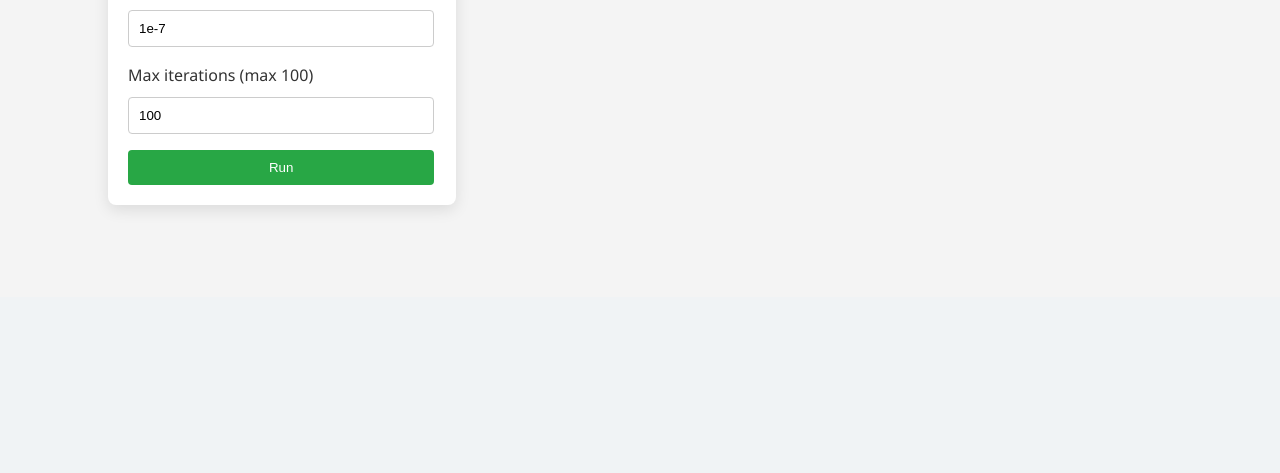
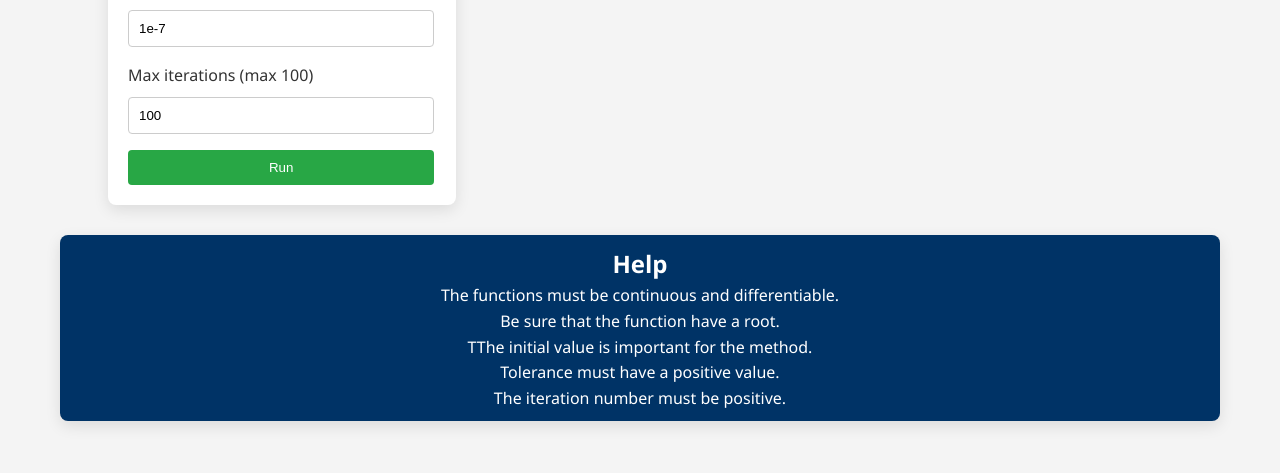
Before and after one commit to migueflorez10/Analitix-Solver, a Django app: page /fixed_point/ in a window 1280 px wide. Shown: the part 503-976 px from the top of the page. Before the commit the page ends 714 px from the top, so only its background shows below. Run offline with Django 5.2, Linux system fonts and the light colour scheme.

Commit message:
corrections-Help

```diff
--- a/analitix_solver/logica/templates/oneVariable/bisection.html
+++ b/analitix_solver/logica/templates/oneVariable/bisection.html
@@ -88,7 +88,11 @@
         <!-- Help section -->
         <section class="help-section">
             <h2>Help</h2>
-            <p>The function must be continuous and differentiable, ...</p>
+            <p>The function must be continuous and differentiable, in addition the specific function evaluated at the interval ends must have a different sign.</p>
+            <p>The value of A must be minor than b.</p>
+            <p>Tolerance must have a positive value.</p>
+            <p>Both values, a and b must exist in the function.</p>
+            <p>The iteration number must be positive.</p>
             <!-- Additional help information here -->
         </section>
     </main>
--- a/analitix_solver/logica/templates/oneVariable/false_position.html
+++ b/analitix_solver/logica/templates/oneVariable/false_position.html
@@ -92,7 +92,11 @@
         <!-- Help section -->
         <section class="help-section">
             <h2>Help</h2>
-            <p>The function must be continuous and differentiable, ...</p>
+            <p>The function must be continuous and differentiable, in addition the specific function evaluated at the interval ends must have a different sign.</p>
+            <p>Be sure that the function have a root.</p>
+            <p>Tolerance must have a positive value.</p>
+            <p>Both values, a and b must exist in the function.</p>
+            <p>The iteration number must be positive.</p>
             <!-- Additional help information here -->
         </section>
     </main>
--- a/analitix_solver/logica/templates/oneVariable/fixed_point.html
+++ b/analitix_solver/logica/templates/oneVariable/fixed_point.html
@@ -86,6 +86,16 @@
             </div>
             </div>
         </section>
+        <!-- Help section -->
+        <section class="help-section">
+            <h2>Help</h2>
+            <p>The functions must be continuous and differentiable.</p>
+            <p>Be sure that the function have a root.</p>
+            <p>TThe initial value is important for the method.</p>
+            <p>Tolerance must have a positive value.</p>
+            <p>The iteration number must be positive.</p>
+            <!-- Additional help information here -->
+        </section>
     </main>
 
     <!-- Your existing footer here -->
--- a/analitix_solver/logica/templates/oneVariable/multiple_roots.html
+++ b/analitix_solver/logica/templates/oneVariable/multiple_roots.html
@@ -96,7 +96,11 @@
         <!-- Help section -->
         <section class="help-section">
             <h2>Help</h2>
-            <p>The function must be continuous and differentiable, ...</p>
+            <p>The convergence decreases or stops if there is any division by zero.</p>
+            <p>Be sure the derivatives of the function are correct.</p>
+            <p>The function must be continuous and differentiable.</p>
+            <p>Tolerance must have a positive value.</p>
+            <p>The iteration number must be positive.</p>
             <!-- Additional help information here -->
         </section>
     </main>
--- a/analitix_solver/logica/templates/oneVariable/newton.html
+++ b/analitix_solver/logica/templates/oneVariable/newton.html
@@ -91,7 +91,11 @@
         <!-- Help section -->
         <section class="help-section">
             <h2>Help</h2>
-            <p>The function must be continuous and differentiable, ...</p>
+            <p>Newton's method is generally faster than the other methods. If the derivative approaches zero, the method loses its speed because is possible to be a case of multiple root.</p>
+            <p>Be sure that the function have a root.</p>
+            <p>The initial value is very very important.</p>
+            <p>Tolerance must have a positive value.</p>
+            <p>The iteration number must be positive.</p>
             <!-- Additional help information here -->
         </section>
     </main>
--- a/analitix_solver/logica/templates/oneVariable/secant.html
+++ b/analitix_solver/logica/templates/oneVariable/secant.html
@@ -90,7 +90,11 @@
         <!-- Help section -->
         <section class="help-section">
             <h2>Help</h2>
-            <p>The function must be continuous and differentiable, ...</p>
+            <p>The method requires two initial values which should be chosen to lie close to the root, to be more fast.</p>
+            <p>Be sure that the function have a root.</p>
+            <p>The function must be continuous and differentiable.</p>
+            <p>Tolerance must have a positive value.</p>
+            <p>The iteration number must be positive.</p>
             <!-- Additional help information here -->
         </section>
     </main>
```
Also changed, not shown: analitix_solver/logica/templates/help.html (+4 -4 lines).
